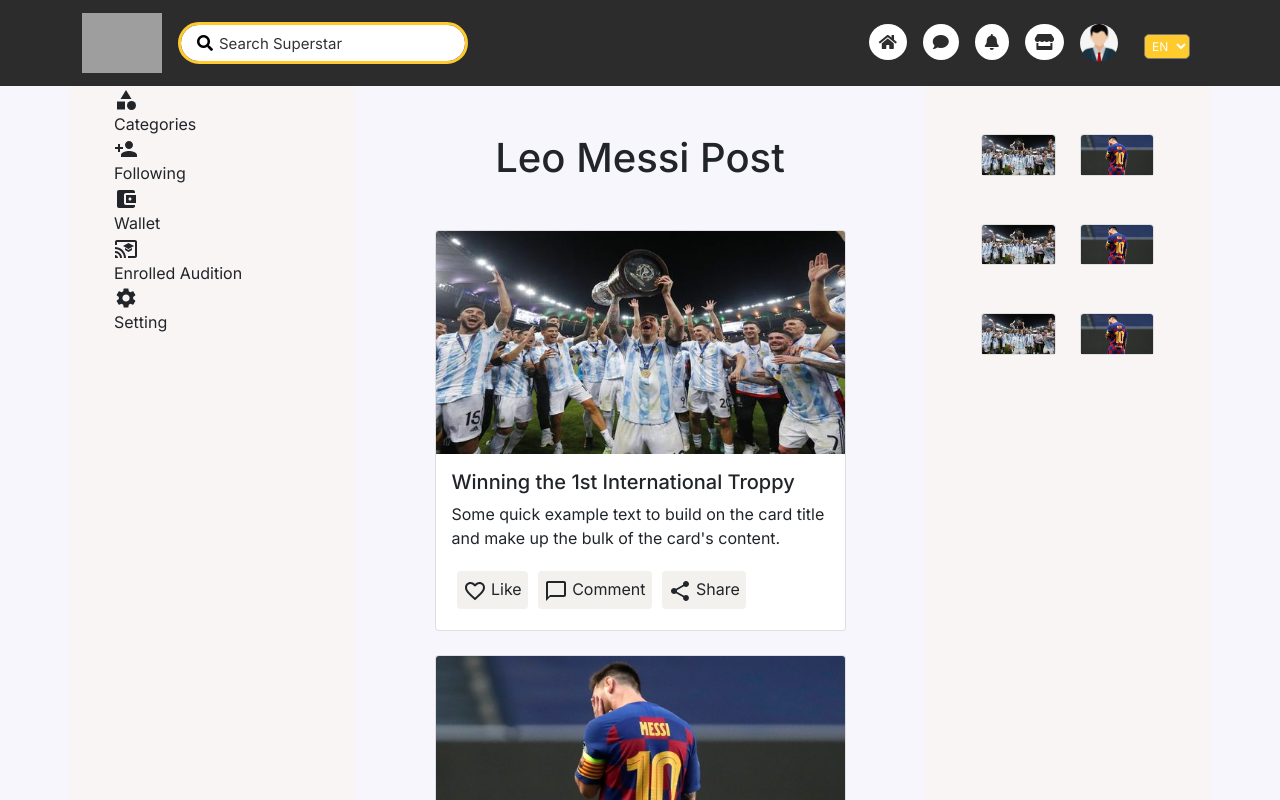
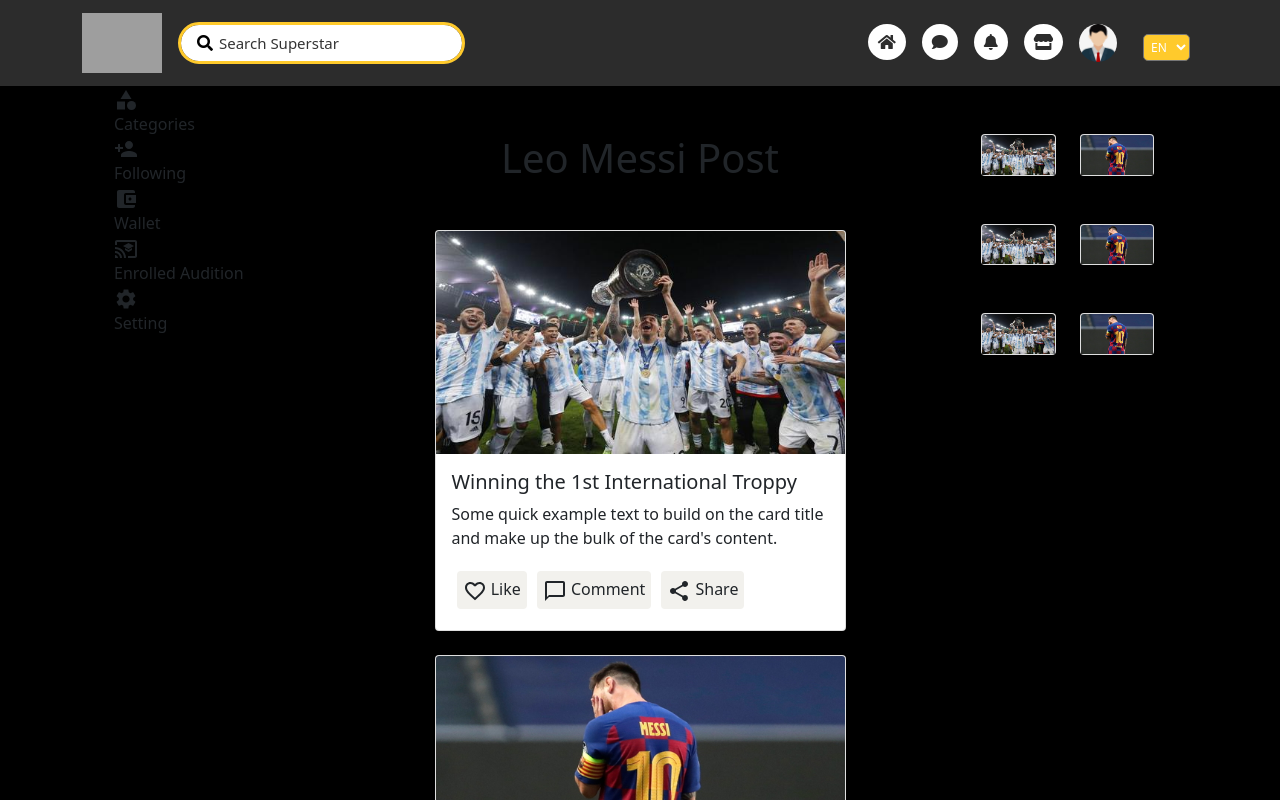
Before and after one commit to aktaruzzamanjoti97/HelloSuperStars, a React (Create React App) app: page / in a window 1280 px wide. Shown: the top 800 px of the page. Built offline with nearby package versions, Linux system fonts and the light colour scheme; no server answers; sample sign-in values are in the browser's storage; grey boxes are pictures that could not be loaded.

Commit message:
Home page Recently Something Modify

```diff
--- a/src/App.css
+++ b/src/App.css
@@ -1,4 +1,4 @@
-@import url("https://fonts.googleapis.com/css2?family=Inter:wght@100;200;300;400;500;600;700;800;900&display=swap");
+/* @import url("https://fonts.googleapis.com/css2?family=Inter:wght@100;200;300;400;500;600;700;800;900&display=swap");
 
 * {
   margin: 0;
@@ -29,7 +29,7 @@ button {
 }
 
 
-/* Contact.js */
+
 
 
 .form > h1 {
@@ -39,10 +39,9 @@ button {
 .form > input{
   padding: 20px;
   border-radius: 3px;
-  /* box-shadow: 0px 0px 5px rgba(0, 0, 0, 0.137); */
   margin-bottom: 20px;
   border: 1px solid lightgray;
-  /* border: none; */
+  border: none;
   background: #fff;
   font-size: 16px;
   color: rgb(0, 0, 32);
@@ -81,4 +80,4 @@ textarea:focus {
 
 .form > button:hover {
   background-color: rgb(0, 0, 196);
-}
+}  */
--- a/src/components/Pages/Home/Body/HomePages.js
+++ b/src/components/Pages/Home/Body/HomePages.js
@@ -1,38 +1,39 @@
-import React, { Component } from 'react';
+import React, { Component } from "react";
 import SideNavbar from "../../Home/SideNavbar/SideNavbar";
 
 import MessiPost from "./StarPostPage/MessiPage";
 import MashrafeMortazaPost from "./StarPostPage/MashrafeMortazaPage";
 import MizanurRahmanAzhariPost from "./StarPostPage/MizanurRahmanAzhariPage";
 
-import MessiLiveStatus from '../LiveStatus/StarLivePage/MessiLiveStatus';
-import MashrafeMortazaLiveStatus from '../LiveStatus/StarLivePage/MessiLiveStatus';
-import MizanurRahmanAzhariLiveStatus from '../LiveStatus/StarLivePage/MessiLiveStatus';
-
-
+import MessiLiveStatus from "../LiveStatus/StarLivePage/MessiLiveStatus";
+import MashrafeMortazaLiveStatus from "../LiveStatus/StarLivePage/MessiLiveStatus";
+import MizanurRahmanAzhariLiveStatus from "../LiveStatus/StarLivePage/MessiLiveStatus";
 
 export default class HomePages extends Component {
   render() {
     return (
       <React.Fragment>
-                              <div className="container">
+        <div className="homebody"  style={{ background: "#000000"}}>
+          <div
+            className="container">
             <div className="row">
-                                                  <div className="col-sm-3 justify-content-center" style={{ background:'#faf5f5'}}>
+              <div className="col-sm-3 justify-content-center">
                 <SideNavbar />
               </div>
-                                                  <div className="col-sm-6 justify-content-center" >
+              <div className="col-sm-6 justify-content-center">
                 <MessiPost />
                 <MashrafeMortazaPost />
                 <MizanurRahmanAzhariPost />
               </div>
-                                                  <div className="col-sm-3 justify-content-center" style={{ background:'#faf5f5'}}>
+              <div className="col-sm-3 justify-content-center">
                 <MessiLiveStatus />
                 <MashrafeMortazaLiveStatus />
                 <MizanurRahmanAzhariLiveStatus />
               </div>
             </div>
           </div>
+        </div>
       </React.Fragment>
-                    )
+    );
   }
 }
--- a/src/index.css
+++ b/src/index.css
@@ -1,4 +1,4 @@
-body {
+/* body {
   margin: 0;
   font-family: -apple-system, BlinkMacSystemFont, 'Segoe UI', 'Roboto', 'Oxygen',
     'Ubuntu', 'Cantarell', 'Fira Sans', 'Droid Sans', 'Helvetica Neue',
@@ -10,4 +10,4 @@ body {
 code {
   font-family: source-code-pro, Menlo, Monaco, Consolas, 'Courier New',
     monospace;
-}
+} */
```
Lines whose indentation alone changed are shown as unchanged.
